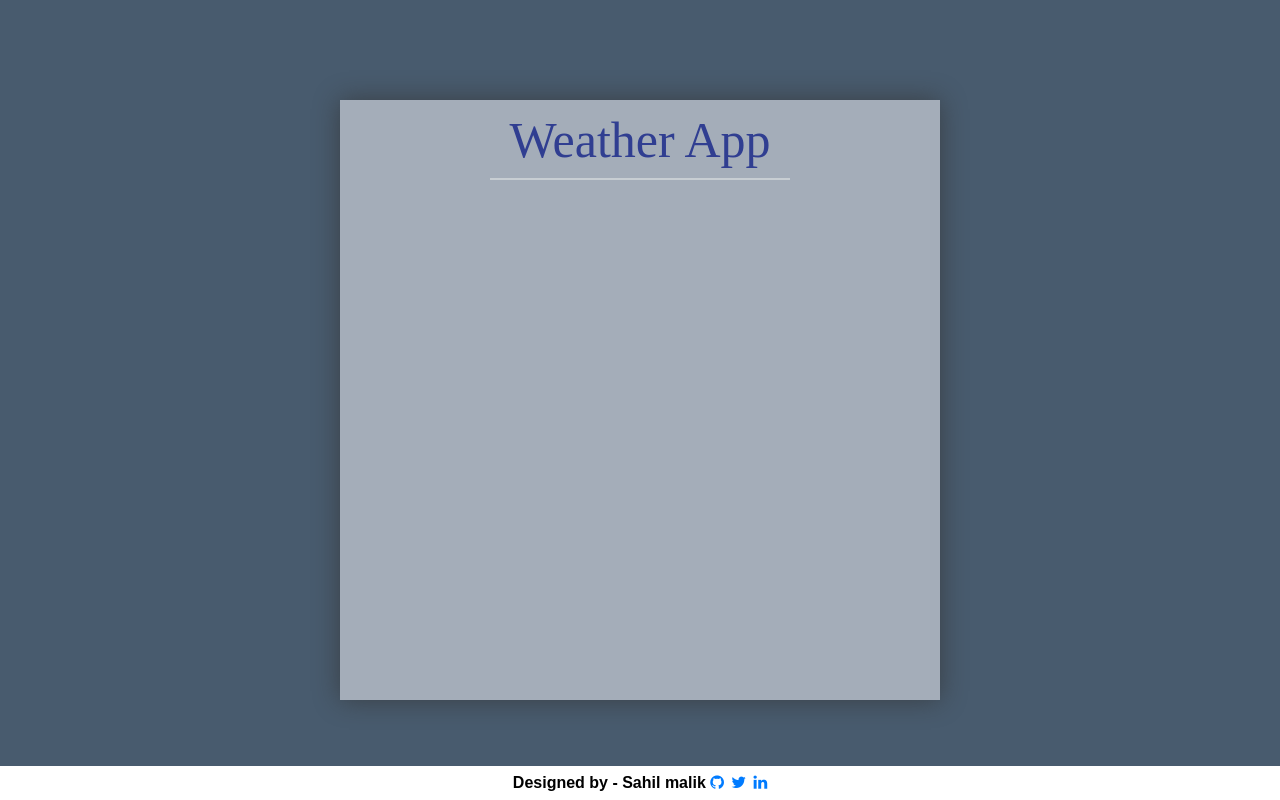
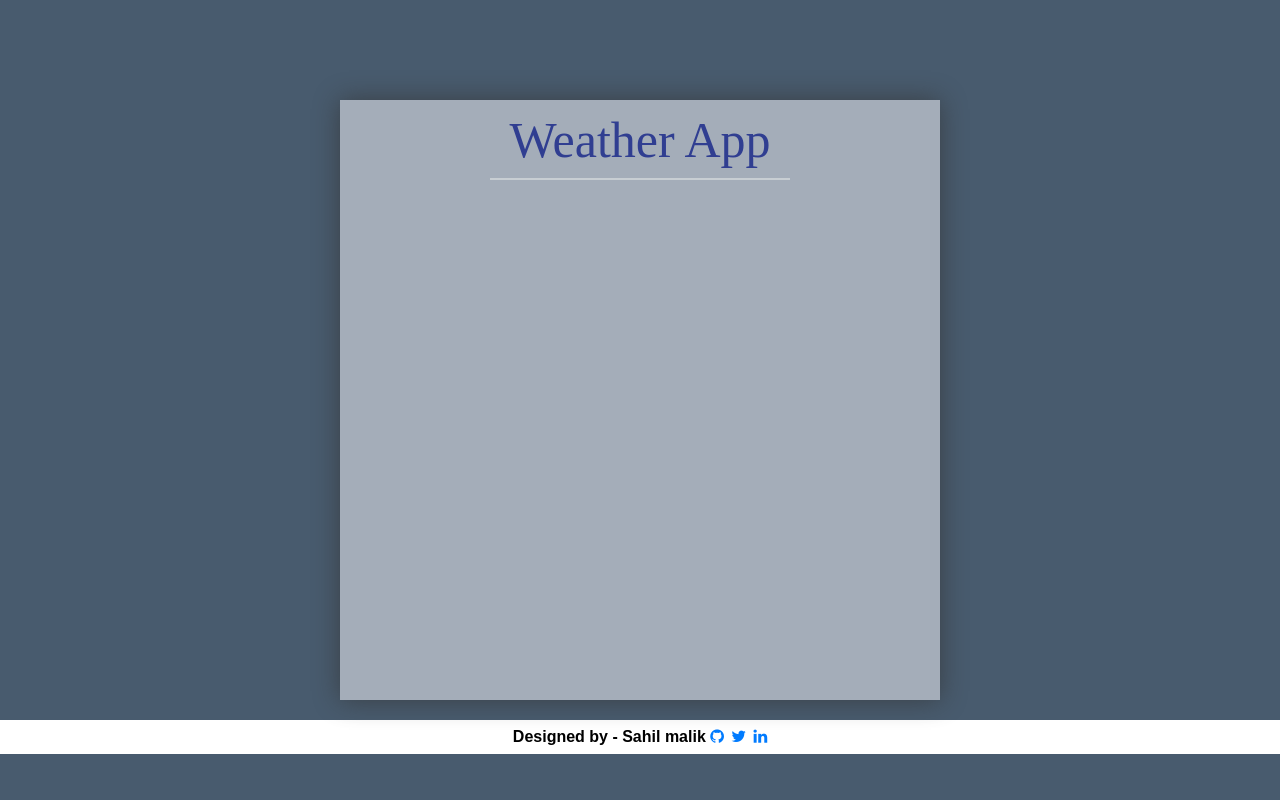
Before and after one commit to sahilmalik2496/Current-Weather-App, a plain HTML site: page index.html in a window 1280 px wide. Drawn offline with nearby package versions, Linux system fonts and the light colour scheme; no server answers; some icons are missing.

Commit message:
Update weather.css

```diff
--- a/weather.css
+++ b/weather.css
@@ -57,7 +57,7 @@ body {
 .footnote{
     text-align: center;
     background-color: white;
-    position: absolute;
+    margin-top: 20px;
     bottom: 0;
     right: 0;
     width: 100%;
```
